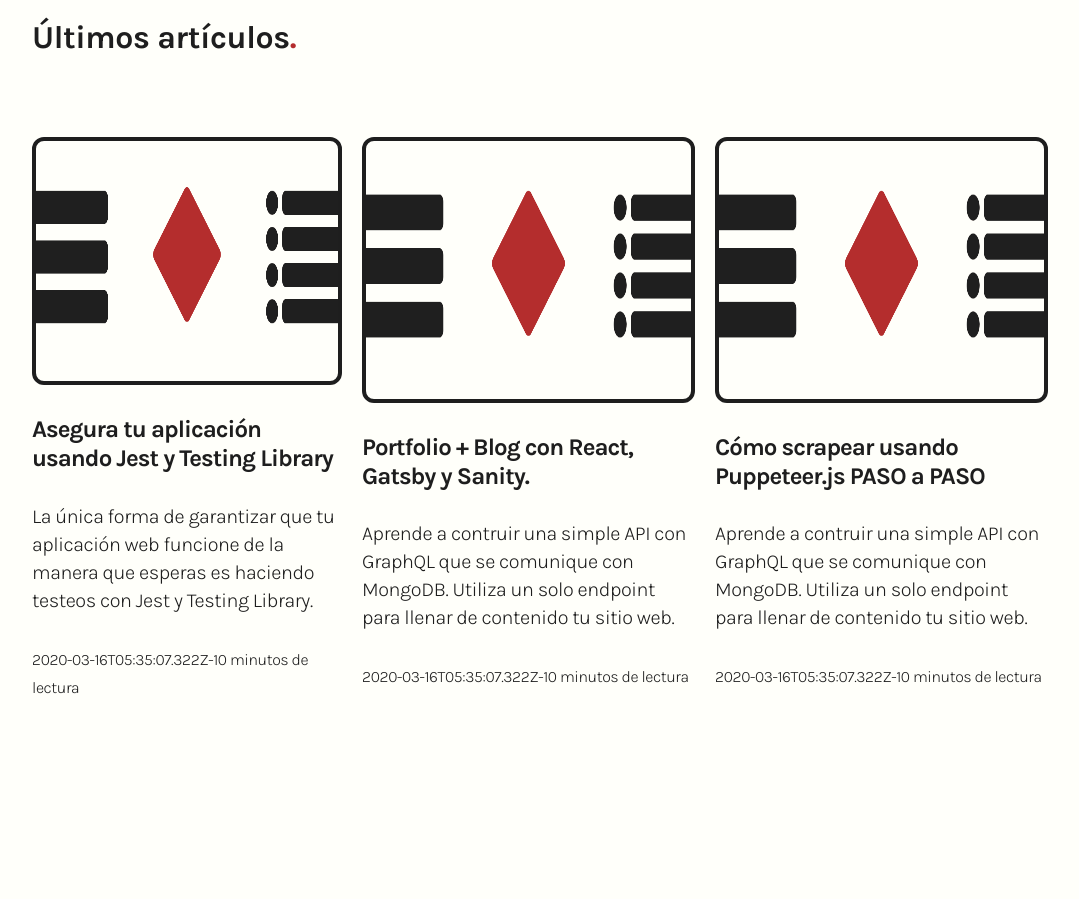
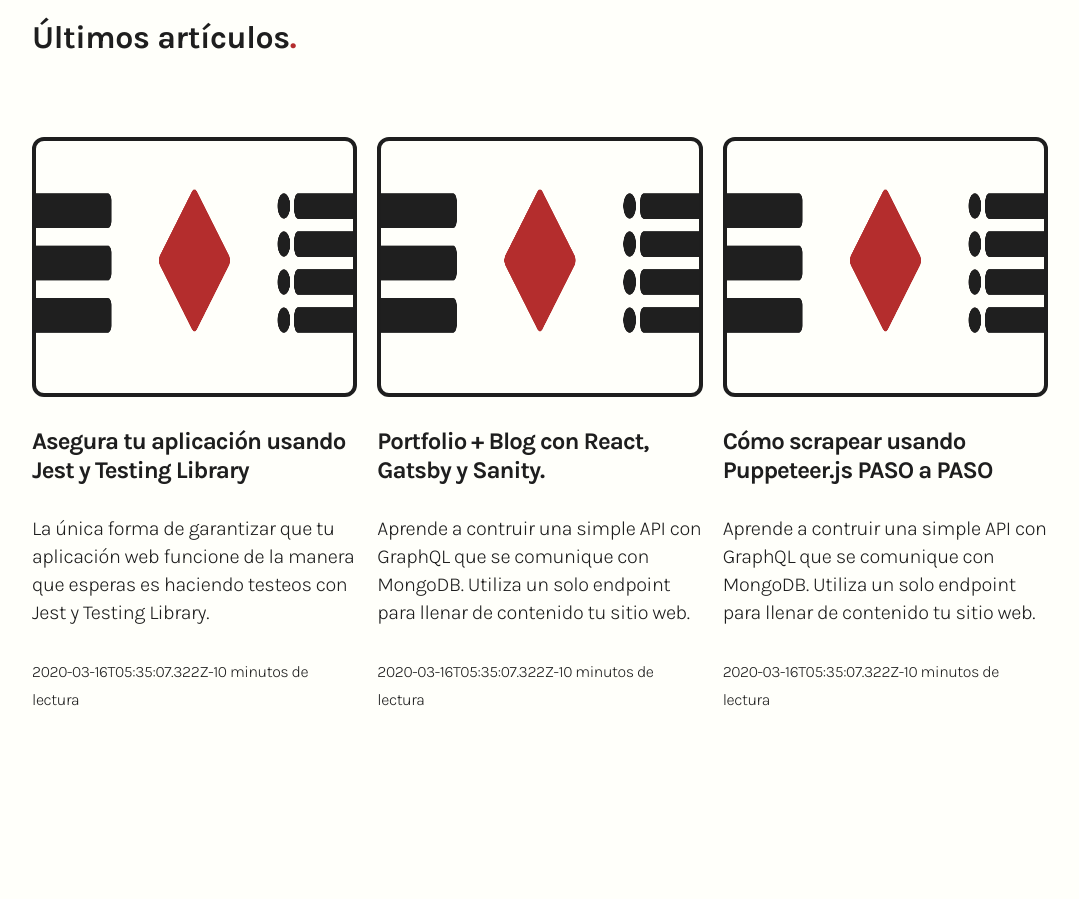
Before and after one commit to alotama/alotama-portfolio, a Next.js app: page / in a window 1280 px wide. Shown: the part 1360-2259 px from the top of the page, without its empty margins (100-1179 px from the left). Built offline with nearby package versions, Linux system fonts and the light colour scheme.

Commit message:
styling articles

```diff
--- a/content/articles/sistema-bem-para-nombrar-tus-clases-de-css-adecuadamente copy.md
+++ b/content/articles/sistema-bem-para-nombrar-tus-clases-de-css-adecuadamente copy.md
@@ -1,5 +1,5 @@
 ---
-title: 'Sistema BEM para nombrar tus clases de CSS adecuadamente'
+title: 'Consejos para nombrar clases de CSS con sistema BEM'
 excerpt: 'Estructura tu código CSS de forma limpia, semánticamente y realmente reutilizable sin tener conflictos en el futuro.'
 coverImage: '/articles/express/express-featured-image.png'
 date: '2020-03-16T05:35:07.322Z'
--- a/styles/pages/home.module.scss
+++ b/styles/pages/home.module.scss
@@ -45,11 +45,8 @@
     margin-bottom: 4rem;
   }
   .articlesLayout {
-    display: flex;
-    article {
-      &:not(:last-of-type) {
-        margin-right: 1rem;
-      }
-    }
+    display: grid;
+    grid-template-columns: repeat(3, 1fr);
+    column-gap: 1rem;
   }
 }
```
